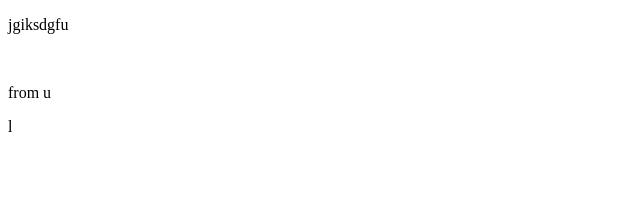
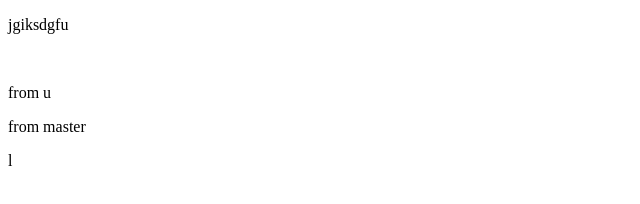
Before and after one commit to Harounjlassi/demo, a plain HTML site: page fastt.html in a window 1280 px wide. Shown: the full height of the page, 0-640 px from the left. Drawn offline with Linux system fonts and the light colour scheme.

Commit message:
from master

```diff
--- a/fastt.html
+++ b/fastt.html
@@ -10,5 +10,6 @@
   <p>jgiksdgfu</p>
   <img src="" alt="">
   <p>from u</p>
+  <p>from master</p>
 </body>
 </html>l
```
